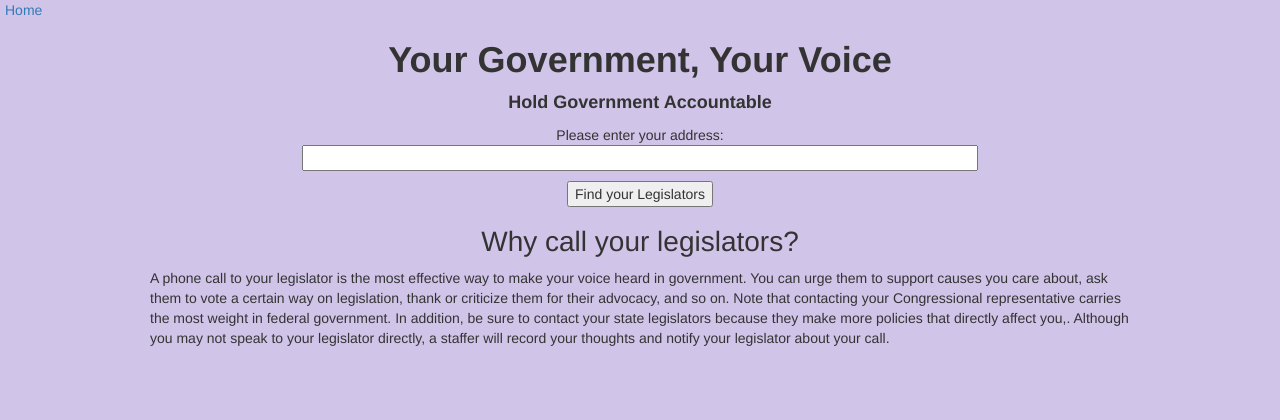
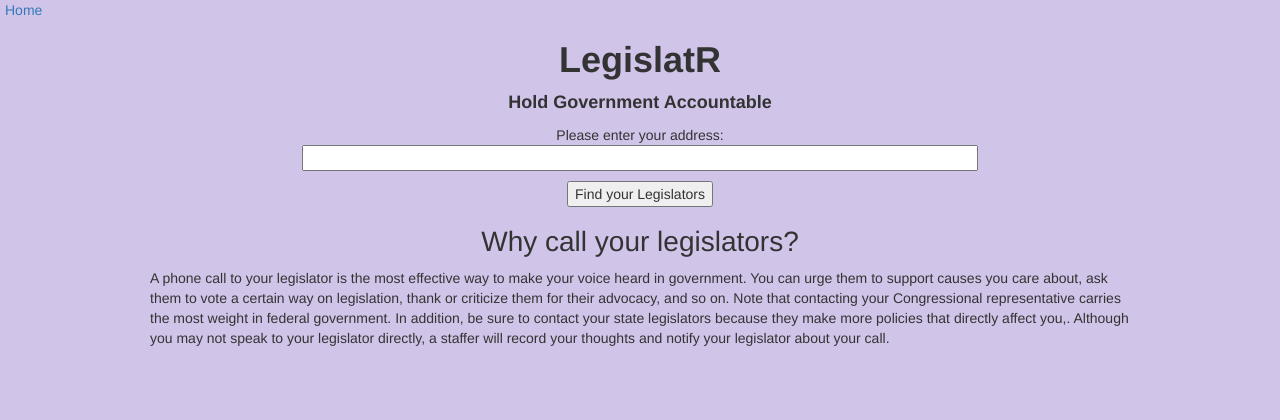
Before and after one commit to sathvikn/yourgovyourvoice, a Flask app: page / in a window 1280 px wide. Shown: the top 420 px of the page. Run offline with Flask 2, Linux system fonts and the light colour scheme; parts of the project's set-up code (start-up, migrations or seed data) failed here and were passed over; some libraries are stand-ins or nearby versions.

Commit message:
Update index.html

```diff
--- a/templates/index.html
+++ b/templates/index.html
@@ -9,12 +9,12 @@
     <script src="http://code.jquery.com/jquery-latest.js"></script>
     <script src="/static/js/bootstrap.min.js"></script>
     <meta name="viewport" content="width=device-width, initial-scale=1.0">
-  	<title> Your Government, Your Voice </title>
+  	<title> LegislatR </title>
   </head>
   <body >
     <div class = 'base'><a href="/index" style = 'margin-left: 5'>Home</a> </div>
 
-<h1>Your Government, Your Voice</h1>
+<h1>LegislatR</h1>
     <p style = 'text-align: center; font-size: 18; font-weight: bold;'>Hold Government Accountable </p>
     <form action="/reps"; method="post" name="address" style = 'text-align: center;'>
     {{ form.hidden_tag() }}
```
